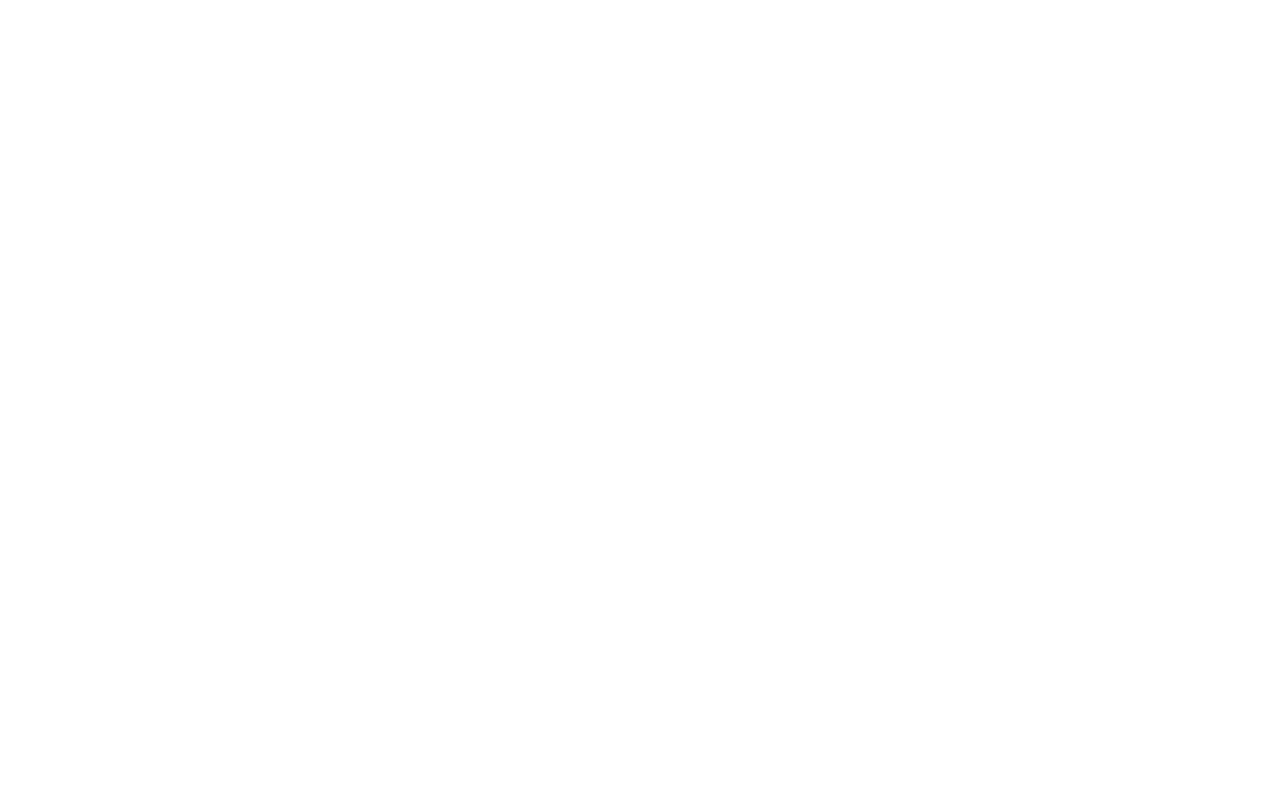
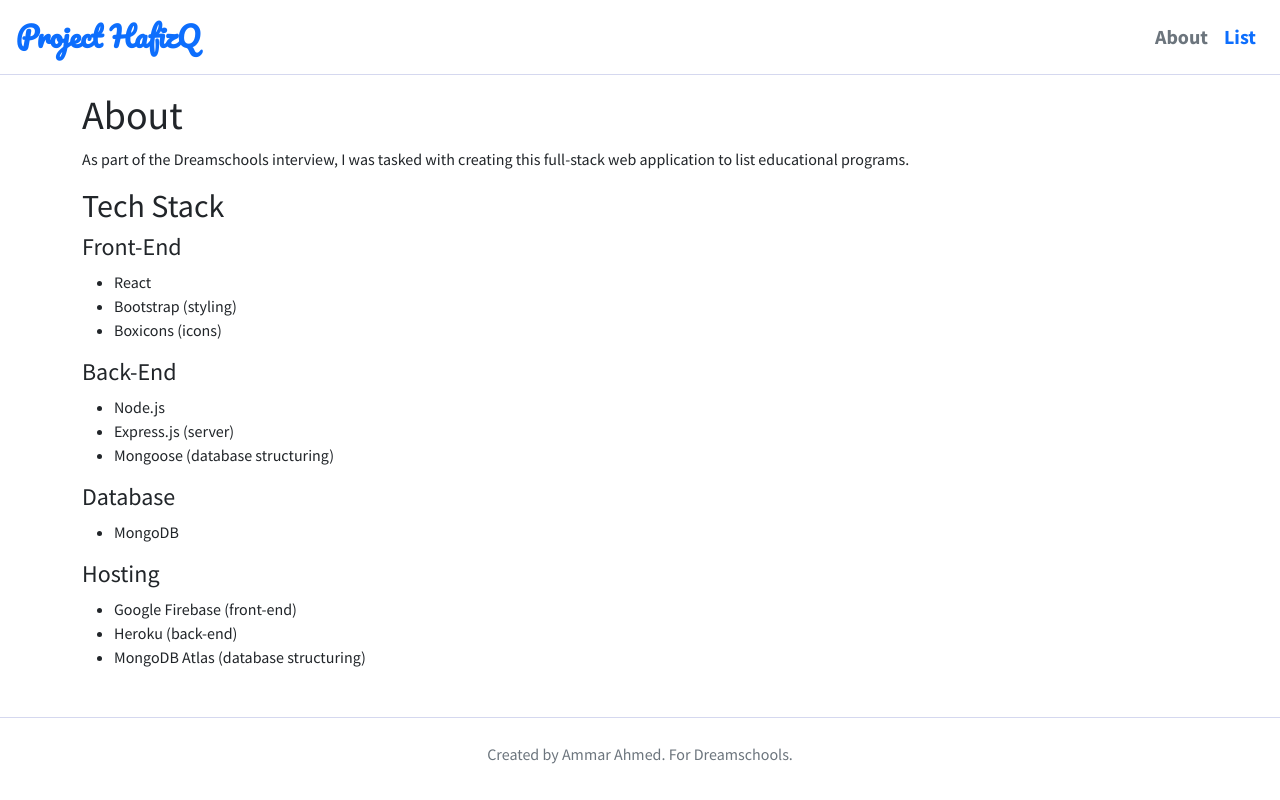
Before and after one commit to ammar-ahmed22/Project-HAFIZQ, a React (Create React App) app in the folder client/: page /about in a window 1280 px wide. Built offline with nearby package versions, Linux system fonts and the light colour scheme.

Commit message:
added about page

```diff
--- a/client/src/App.js
+++ b/client/src/App.js
@@ -5,6 +5,7 @@
 import UpdateListing from './components/UpdateListing';
 import UpdateImage from './components/UpdateImage';
 import Listing from './components/Listing';
+import About from './components/About'
 
 
 
@@ -21,6 +22,7 @@
           <Route exact path="/listing/:identifier" component={Listing}/>
           <Route exact path="/edit/:identifier" component={UpdateListing}/>
           <Route exact path="/edit-image/:identifier" component={UpdateImage}/>
+          <Route exact path="/about" component={About}/>
         </Switch>
       </div>
     </Router>
--- /dev/null
+++ b/client/src/components/About.js
@@ -0,0 +1,41 @@
+import React from 'react';
+import Nav from './Nav';
+import Footer from './Footer';
+
+const About = () => {
+    return (
+        <>
+        <Nav />
+        <section className="container about py-3">
+            <h1>About</h1>
+            <p>As part of the Dreamschools interview, I was tasked with creating this full-stack web application to list educational programs.</p>
+            <h2>Tech Stack</h2>
+            <h4>Front-End</h4>
+            <ul>
+                <li>React</li>
+                <li>Bootstrap (styling)</li>
+                <li>Boxicons (icons)</li>
+            </ul>
+            <h4>Back-End</h4>
+            <ul>
+                <li>Node.js</li>
+                <li>Express.js (server)</li>
+                <li>Mongoose (database structuring)</li>
+            </ul>
+            <h4>Database</h4>
+            <ul>
+                <li>MongoDB</li>
+            </ul>
+            <h4>Hosting</h4>
+            <ul>
+                <li>Google Firebase (front-end)</li>
+                <li>Heroku (back-end)</li>
+                <li>MongoDB Atlas (database structuring)</li>
+            </ul>
+        </section>
+        <Footer />
+        </>
+    );
+}
+
+export default About;
```
Also changed, not shown: 6 other files (tests, documents, lock files or other folders).
